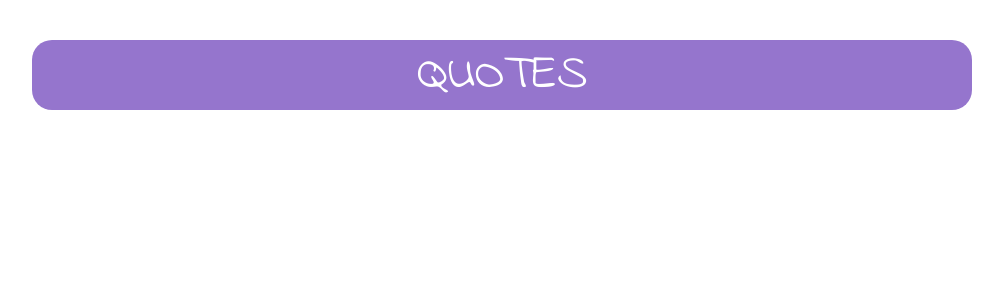
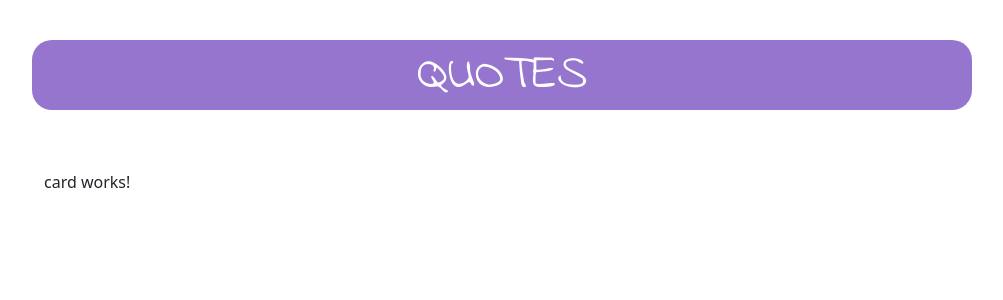
Before and after one commit to ericwafula/Quotes, an Angular app: page / in a window 1280 px wide. Shown: the top 300 px of the page, without its empty margins (138-1141 px from the left). Built offline with nearby package versions, Linux system fonts and the light colour scheme.

Commit message:
added card component

```diff
--- a/src/app/app.component.html
+++ b/src/app/app.component.html
@@ -1 +1,13 @@
+<!-- header -->
 <app-header></app-header>
+
+<!-- body -->
+<div class="container-fluid">
+  <div class="row">
+    <!-- cards section -->
+    <div class="col-md-5">
+      <app-card></app-card>
+    </div>
+    <!-- form section -->
+  </div>
+</div>
--- a/src/app/app.component.ts
+++ b/src/app/app.component.ts
@@ -6,5 +6,8 @@ import { Component } from '@angular/core';
   styleUrls: ['./app.component.css']
 })
 export class AppComponent {
+  title(title: any) {
+    throw new Error('Method not implemented.');
+  }
 
 }
--- a/src/app/app.module.ts
+++ b/src/app/app.module.ts
@@ -4,11 +4,13 @@ import { BrowserModule } from '@angular/platform-browser';
 import { AppRoutingModule } from './app-routing.module';
 import { AppComponent } from './app.component';
 import { HeaderComponent } from './header/header.component';
+import { CardComponent } from './card/card.component';
 
 @NgModule({
   declarations: [
     AppComponent,
-    HeaderComponent
+    HeaderComponent,
+    CardComponent
   ],
   imports: [
     BrowserModule,
--- /dev/null
+++ b/src/app/card/card.component.html
@@ -0,0 +1 @@
+<p>card works!</p>
--- /dev/null
+++ b/src/app/card/card.component.ts
@@ -0,0 +1,15 @@
+import { Component, OnInit } from '@angular/core';
+
+@Component({
+  selector: 'app-card',
+  templateUrl: './card.component.html',
+  styleUrls: ['./card.component.css']
+})
+export class CardComponent implements OnInit {
+
+  constructor() { }
+
+  ngOnInit(): void {
+  }
+
+}
--- a/src/app/header/header.component.css
+++ b/src/app/header/header.component.css
@@ -7,6 +7,7 @@
     align-items: center;
     font-size: 48px;
     margin-top: 40px;
+    margin-bottom: 60px;
     height: 70px;
     border-radius: 20px;
 }
```
Also changed, not shown: src/app/card/card.component.css (added), 1 other file (tests, documents, lock files or other folders).
